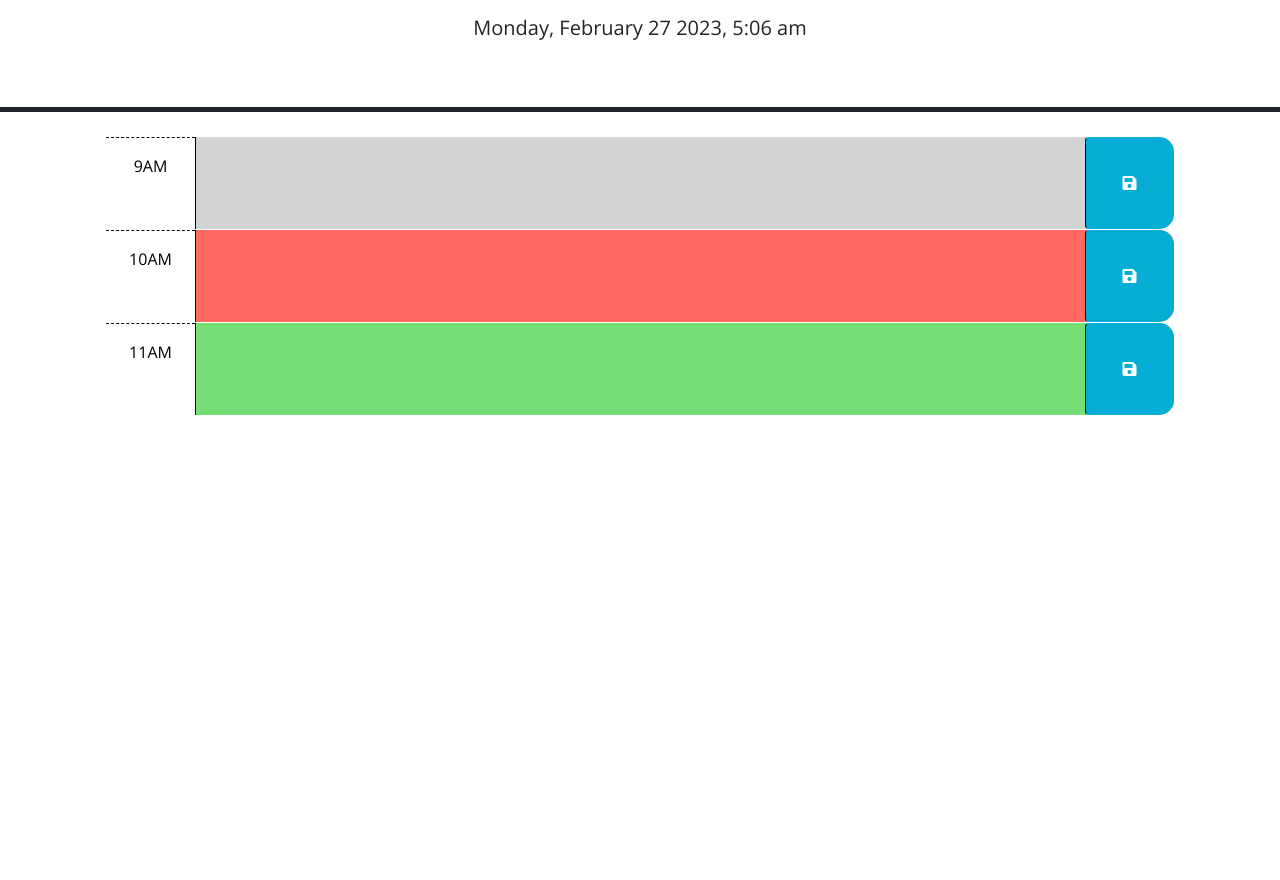
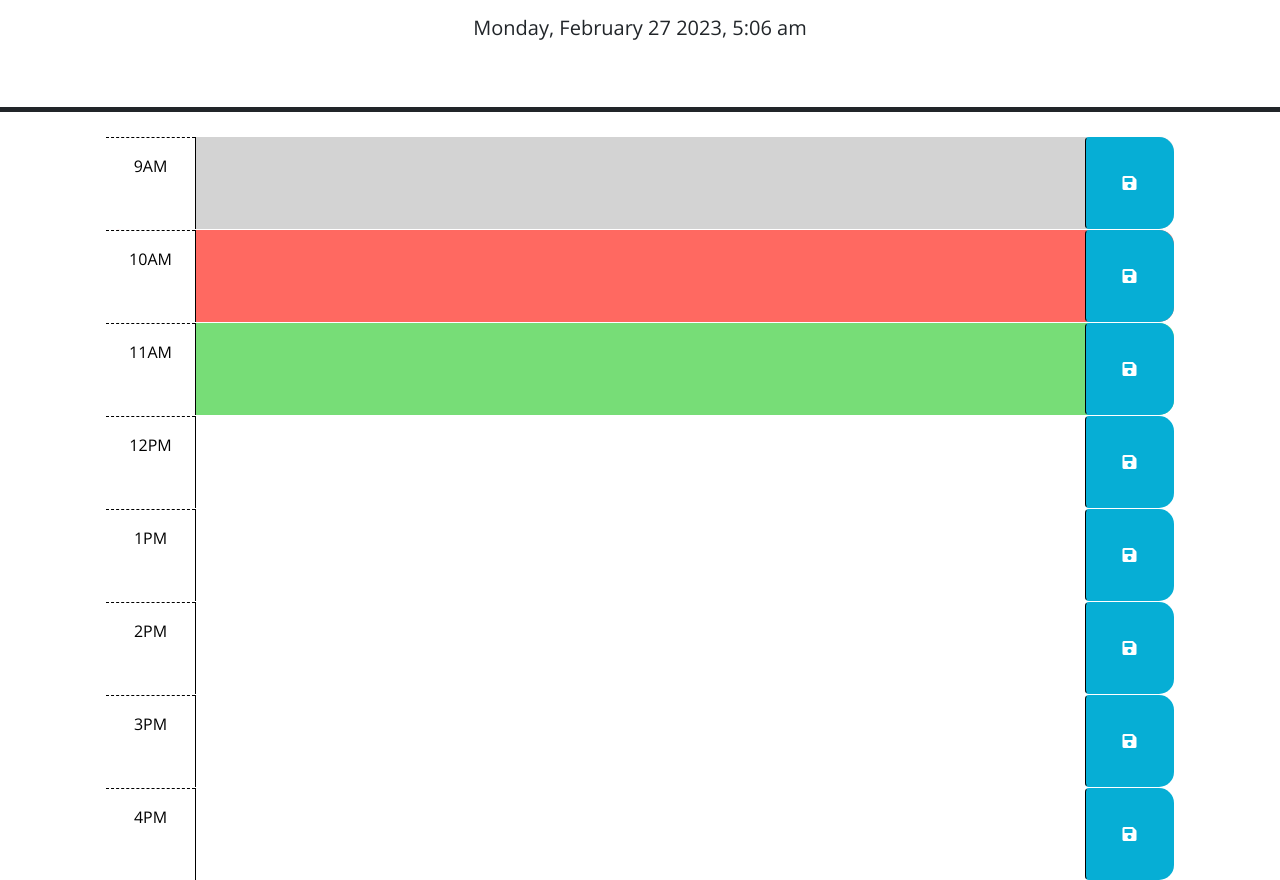
Before and after one commit to jeglasper/Work-Day-Scheduler, a plain HTML site: page index.html in a window 1280 px wide. Shown: the part 166-1046 px from the top of the page. Before the commit the page ends 800 px from the top, so only its background shows below. Drawn offline with nearby package versions, Linux system fonts and the light colour scheme.

Commit message:
add standard work hour blocks in html

```diff
--- a/index.html
+++ b/index.html
@@ -66,6 +66,46 @@
         </button>
       </div>
 
+      <div id="hour-12" class="row time-block">
+        <div class="col-2 col-md-1 hour text-center py-3">12PM</div>
+        <textarea class="col-8 col-md-10 description" rows="3"> </textarea>
+        <button class="btn saveBtn col-2 col-md-1" aria-label="save">
+          <i class="fas fa-save" aria-hidden="true"></i>
+        </button>
+      </div>
+
+      <div id="hour-1" class="row time-block">
+        <div class="col-2 col-md-1 hour text-center py-3">1PM</div>
+        <textarea class="col-8 col-md-10 description" rows="3"> </textarea>
+        <button class="btn saveBtn col-2 col-md-1" aria-label="save">
+          <i class="fas fa-save" aria-hidden="true"></i>
+        </button>
+      </div>
+
+      <div id="hour-12" class="row time-block">
+        <div class="col-2 col-md-1 hour text-center py-3">2PM</div>
+        <textarea class="col-8 col-md-10 description" rows="3"> </textarea>
+        <button class="btn saveBtn col-2 col-md-1" aria-label="save">
+          <i class="fas fa-save" aria-hidden="true"></i>
+        </button>
+      </div>
+
+      <div id="hour-12" class="row time-block">
+        <div class="col-2 col-md-1 hour text-center py-3">3PM</div>
+        <textarea class="col-8 col-md-10 description" rows="3"> </textarea>
+        <button class="btn saveBtn col-2 col-md-1" aria-label="save">
+          <i class="fas fa-save" aria-hidden="true"></i>
+        </button>
+      </div>
+
+      <div id="hour-12" class="row time-block">
+        <div class="col-2 col-md-1 hour text-center py-3">4PM</div>
+        <textarea class="col-8 col-md-10 description" rows="3"> </textarea>
+        <button class="btn saveBtn col-2 col-md-1" aria-label="save">
+          <i class="fas fa-save" aria-hidden="true"></i>
+        </button>
+      </div>
+
     <script src="https://code.jquery.com/jquery-3.4.1.min.js"></script>
     <script
       src="https://cdn.jsdelivr.net/npm/dayjs@1.11.3/dayjs.min.js"
```
